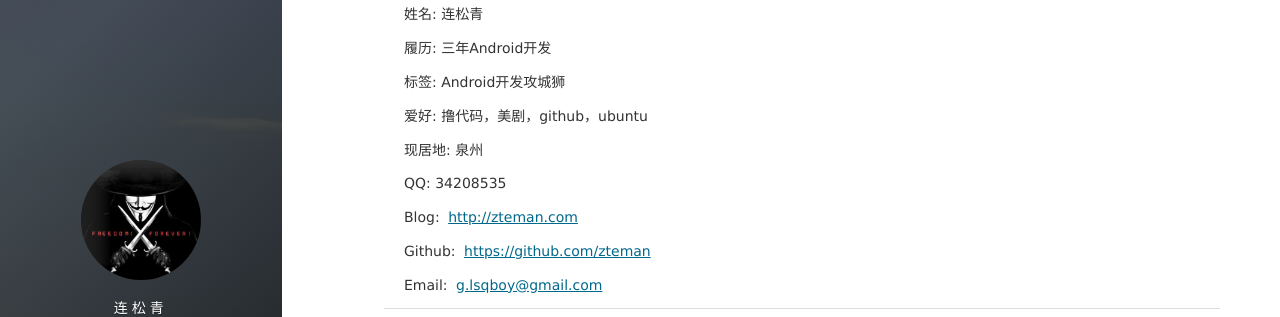
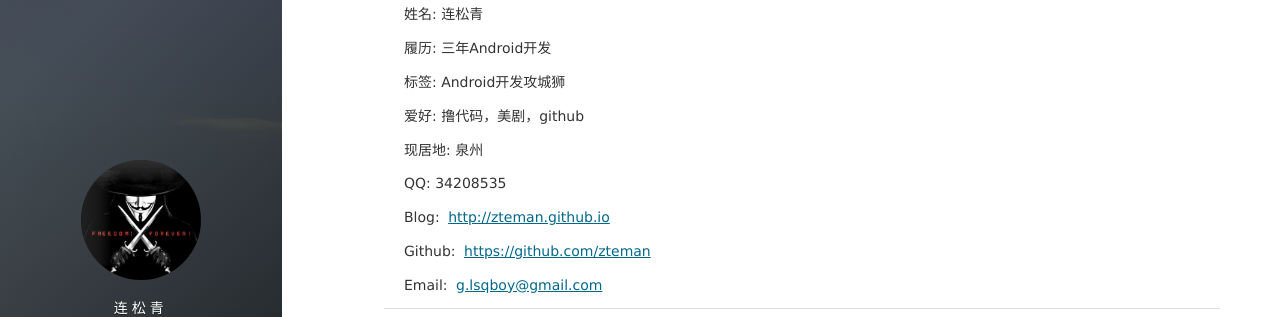
Before and after one commit to lsqboy/lsqboy.github.io, a Jekyll site: the page built from about.md, in a window 1280 px wide. Shown: the part 128-445 px from the top of the page. Built offline with Jekyll 4.4.1, drawn with Linux system fonts in a browser that asks for light colours; nearby versions of some CDN libraries; comment, search, counter and statistics services are not loaded.

Commit message:
修改blog地址

```diff
--- a/about.md
+++ b/about.md
@@ -11,13 +11,13 @@ title: 关于我
 
 标签: Android开发攻城狮
 
-爱好: 撸代码，美剧，github，ubuntu
+爱好: 撸代码，美剧，github
 
 现居地: 泉州
 
 QQ: 34208535
 
-Blog: [http://zteman.com](http://zteman.com)
+Blog: [http://zteman.github.io](http://zteman.github.io)
 
 Github: [https://github.com/zteman](https://github.com/zteman)
 
```
Also changed, not shown: README.md.
